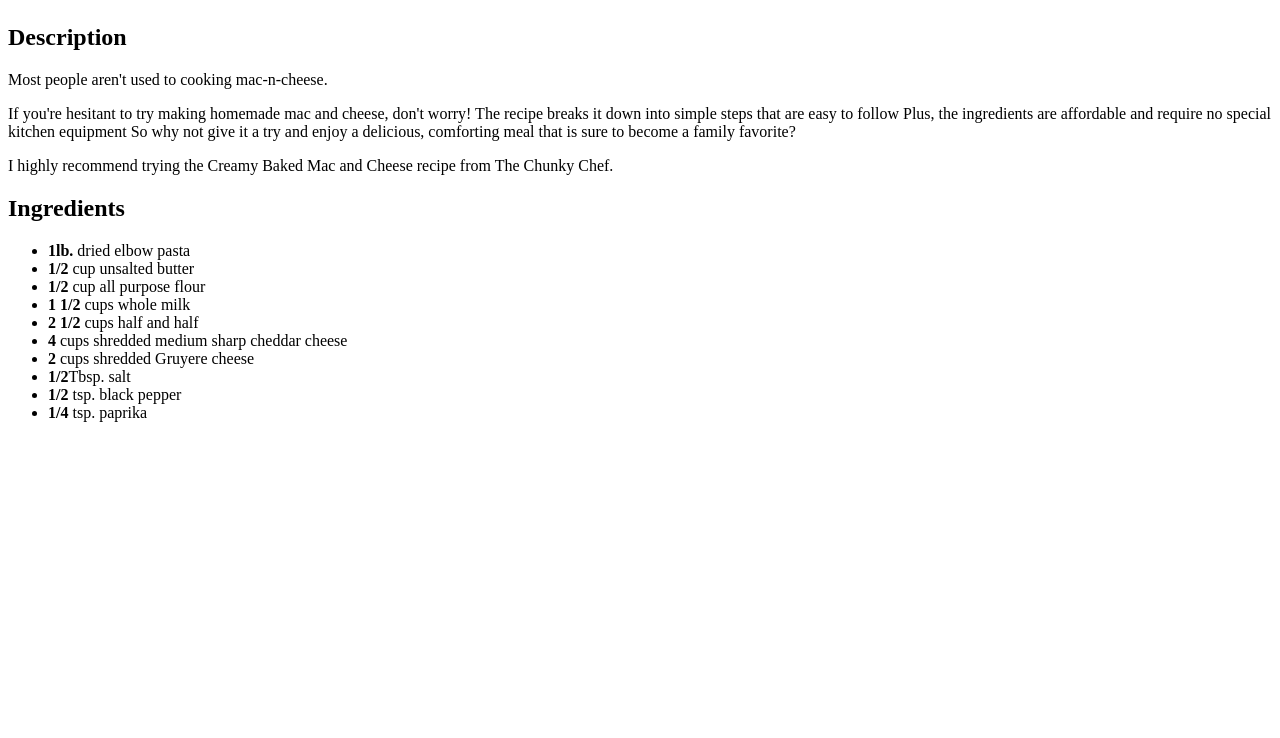
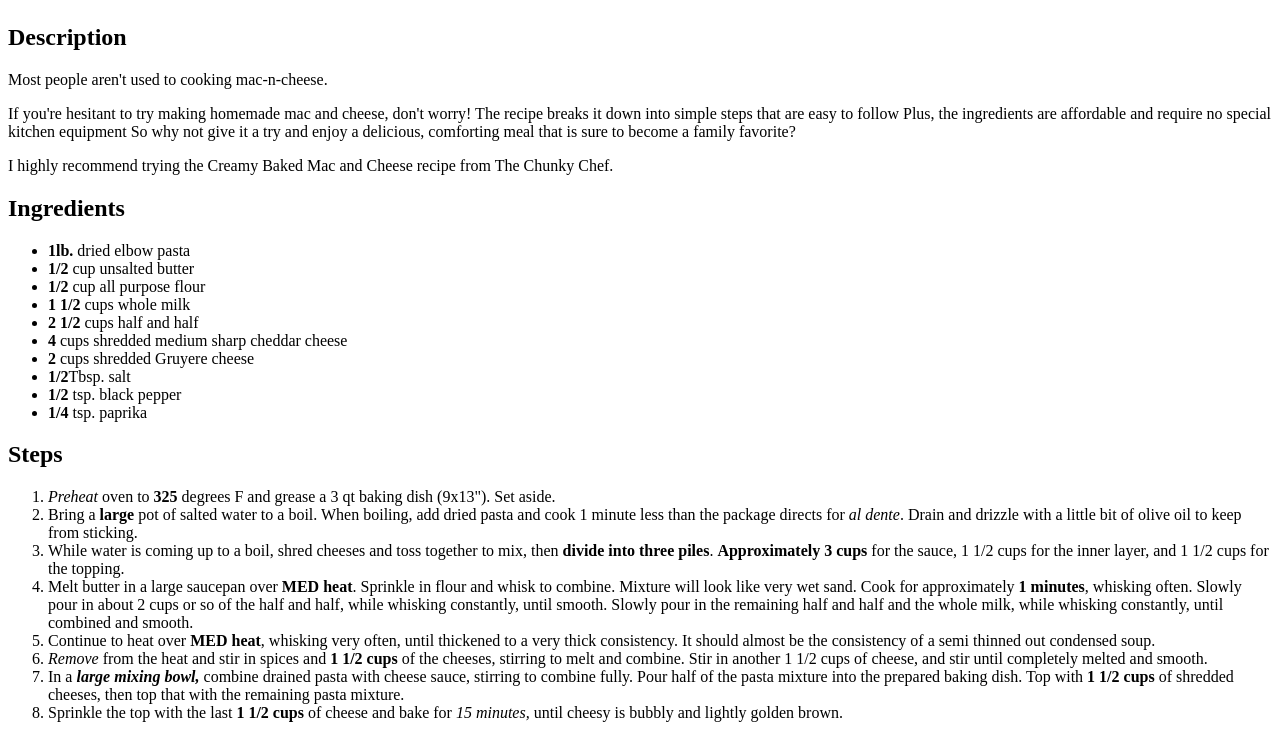
Before and after one commit to bsam24/random-project, a plain HTML site: page mac-n-cheese.html in a window 1280 px wide. Shown: the part 660-1398 px from the top of the page. Before the commit the page ends 1098 px from the top, so only its background shows below. Drawn offline with Linux system fonts and the light colour scheme.

Commit message:
Create steps procedure
Needed so that users can correctly do the recipe

```diff
--- a/mac-n-cheese.html
+++ b/mac-n-cheese.html
@@ -29,5 +29,29 @@
                         <li><strong>1/2</strong> tsp. black pepper</li>
                         <li><strong>1/4</strong> tsp. paprika</li>
                     </ul>
+            <h2>Steps</h2>
+                    <ol>
+                        <li><em>Preheat</em> oven to <strong>325</strong> degrees F and grease a 3 qt baking dish (9x13").  Set aside.</li>
+                        <li>Bring a <strong>large</strong> pot of salted water to a boil.  When boiling, add dried pasta and cook 1 minute
+                            less than the package directs for <em>al dente</em>. Drain and drizzle with a little bit of
+                            olive oil to keep from sticking.</li>
+                        <li>While water is coming up to a boil, shred cheeses and toss together to mix, then
+                            <strong>divide into three piles</strong>.  <strong>Approximately 3 cups</strong> for the sauce, 1 1/2 cups for
+                            the inner layer, and 1 1/2 cups for the topping.</li>
+                        <li>Melt butter in a large saucepan over <strong>MED heat</strong>. Sprinkle in flour and whisk to
+                            combine.  Mixture will look like very wet sand. Cook for approximately
+                            <strong>1 minutes</strong>, whisking often.  Slowly pour in about 2 cups or so of the half
+                            and half, while whisking constantly, until smooth.  Slowly pour in the remaining half and
+                            half and the whole milk, while whisking constantly, until combined and smooth.</li>
+                        <li>Continue to heat over <strong>MED heat</strong>, whisking very often, until thickened to a very thick
+                            consistency.  It should almost be the consistency of a semi thinned out condensed soup.</li>
+                        <li><em>Remove</em> from the heat and stir in spices and <strong>1 1/2 cups</strong> of the cheeses, stirring
+                            to melt and combine.  Stir in another 1 1/2 cups of cheese, and stir until completely melted and smooth.</li>
+                        <li>In a <em><strong>large mixing bowl,</strong></em> combine drained pasta with cheese sauce, stirring to combine fully.
+                            Pour half of the pasta mixture into the prepared baking dish.  Top with <strong>1 1/2 cups</strong>
+                            of shredded cheeses, then top that with the remaining pasta mixture.</li>
+                        <li>Sprinkle the top with the last <strong>1 1/2 cups</strong> of cheese and bake for <em>15 minutes,</em>
+                            until cheesy is bubbly and lightly golden brown.</li>
+                    </ol>
     </body>
 </html>
```
